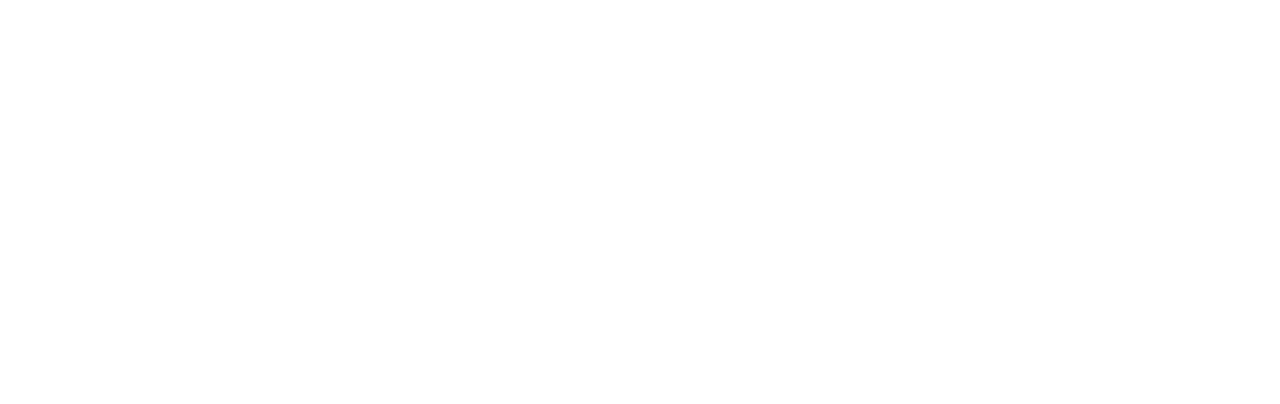
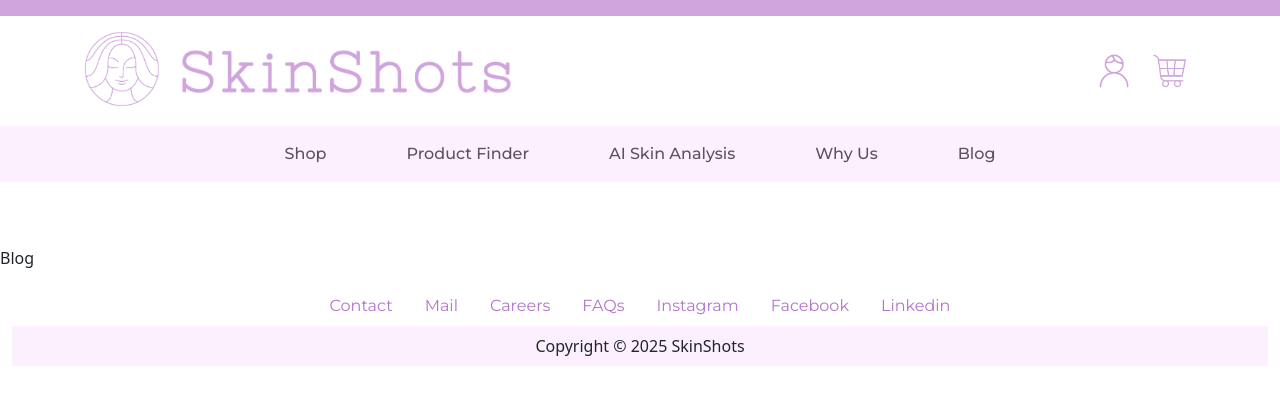
Before and after one commit to ayushi-gajendra/SkinShots_AI_powered_skincare_platform, a React (Create React App) app in the folder frontend/: page /blog in a window 1280 px wide. Before the commit this address had no page. Shown: the top 404 px of the page. Built offline with nearby package versions, Linux system fonts and the light colour scheme; a web font is replaced by a local one.

Commit message:
Add more page edits

```diff
--- a/frontend/src/App.css
+++ b/frontend/src/App.css
@@ -157,7 +157,8 @@ section {
   height: auto;
   font-size: auto;
   gap: auto;
-  margin-bottom: 4rem;
+  margin-bottom: 0;
+  margin-top: auto;
   width: 100%;
   align-items: center;
   justify-content: center;
--- a/frontend/src/App.js
+++ b/frontend/src/App.js
@@ -14,7 +14,7 @@ import GoToTop from './components/GoToTop';
 import AnalysisPage from "./pages/AnalysisPage"
 import ProductFinderPage from "./pages/ProductFinderPage"
 import ShopPage from "./pages/ShopPage"
-import BlogsPage from "./pages/BlogsPage"
+import BlogPage from "./pages/BlogPage"
 import CheckoutPage from "./pages/CheckoutPage"
 import UserProfilePage from "./pages/UserProfilePage"
 
@@ -57,7 +57,7 @@ function App() {
 					}/>
 
 					{/* ----------- Analysis Page ------------*/}
-					<Route path="/analysis" element= {<AnalysisPage/>} />
+					<Route path="/ai-analysis" element= {<AnalysisPage/>} />
 
 					{/* -------- Product Finder Page --------- */}
 					<Route path="/product-finder" element= {<ProductFinderPage/>} />
@@ -65,8 +65,8 @@ function App() {
 					{/* -------------- Shop Page -------------*/}
 					<Route path="/shop" element= {<ShopPage/>} />
 
-					{/* -------------- Blogs Page -------------*/}
-					<Route path="/blogs" element= {<BlogsPage/>} />
+					{/* -------------- Blog Page -------------*/}
+					<Route path="/blog" element= {<BlogPage/>} />
 
 					{/* -------------- Checkout Page -------------*/}
 					<Route path="/checkout" element= {<CheckoutPage/>} />
--- a/frontend/src/components/AppAIAnalysis.js
+++ b/frontend/src/components/AppAIAnalysis.js
@@ -23,7 +23,7 @@ export default function AppAIAnalysis(){
                                 variant="outline-dark"
                                 className= "buttons"
                                 size="lg"
-                                onClick = {() => navigate("/analysis")}
+                                onClick = {() => navigate("/ai-analysis")}
                             >
                                 Start My Analysis
                             </Button>
--- a/frontend/src/components/Footer.js
+++ b/frontend/src/components/Footer.js
@@ -3,7 +3,7 @@ import {Navbar, Nav, Container} from 'react-bootstrap';
 
 export default function AppFooter(){
     return(
-        <section>
+
             <Container fluid>
                 <div>
                     <Nav className="footer-text">
@@ -32,10 +32,9 @@ export default function AppFooter(){
                     <Navbar className="footer-navbar">
                         <div>Copyright © 2025 SkinShots</div>
                     </Navbar>
-
                 </div>
             </Container>
-        </section>
+
 
     )
 }
--- a/frontend/src/components/Navbars.js
+++ b/frontend/src/components/Navbars.js
@@ -58,11 +58,11 @@ function AppNavbar(){
 			{/* Collapsible section */}
 			<Navbar.Collapse>
 				<Nav className="third-navbar-links">
-					<Nav.Link href="#shop">Shop</Nav.Link>
-					<Nav.Link href="#product-finder">Product Finder</Nav.Link>
-					<Nav.Link href="#ai-analysis">AI Skin Analysis</Nav.Link>
+					<Nav.Link onClick = {()=> navigate("/shop")}>Shop</Nav.Link>
+					<Nav.Link onClick = {() => navigate("/product-finder")}>Product Finder</Nav.Link>
+					<Nav.Link onClick={() => navigate("/ai-analysis")}>AI Skin Analysis</Nav.Link>
 					<Nav.Link href="#why-us">Why Us</Nav.Link>
-					<Nav.Link href="#blog">Blog</Nav.Link>
+					<Nav.Link onClick={() => navigate("/blog")}>Blog</Nav.Link>
 				</Nav>
 			</Navbar.Collapse>
 			</Container>
--- a/frontend/src/components/SkincareBasics.js
+++ b/frontend/src/components/SkincareBasics.js
@@ -21,7 +21,7 @@ export default function AppSkincareBasics(){
                         {blogs.map(blog =>(
                             <Carousel.Item key={blog.id}>
                                 <Image src={blog.image} fluid/>
-                                <Carousel.Caption onClick = { () => navigate("/blogs") }>
+                                <Carousel.Caption onClick = { () => navigate("/blog") }>
                                 <h3>{blog.name}</h3>
                                 </Carousel.Caption>
                             </Carousel.Item>
--- a/frontend/src/index.css
+++ b/frontend/src/index.css
@@ -5,9 +5,19 @@ body {
     sans-serif;
   -webkit-font-smoothing: antialiased;
   -moz-osx-font-smoothing: grayscale;
+
+  min-height: 100vh;        /* always full screen height */
+  display:flex;
+  flex-direction: column;   /* stack header, main, footer vertically */
 }
 
 code {
   font-family: source-code-pro, Menlo, Monaco, Consolas, 'Courier New',
     monospace;
 }
+
+#root {
+  display: flex;
+  flex-direction: column;
+  min-height: 100vh;
+}
--- /dev/null
+++ b/frontend/src/pages/BlogPage.js
@@ -0,0 +1,26 @@
+import 'bootstrap/dist/css/bootstrap.min.css';
+import "../App.css"
+
+import AppNavbar from "../components/Navbars"
+import AppFooter from "../components/Footer"
+
+export default function BlogPage(){
+
+    return(
+        <>
+        <main>
+            {/* ------- Navbar Section -------- */}
+				<AppNavbar />
+
+            {/* -------- Blog Section --------- */}
+
+                <div>
+                    <p>Blog</p>
+                </div>
+
+            {/* ------------ Footer ------------*/}
+                <AppFooter />
+        </main>
+        </>
+    )
+}
--- a/frontend/src/pages/BlogsPage.js
+++ /dev/null
@@ -1,26 +0,0 @@
-import 'bootstrap/dist/css/bootstrap.min.css';
-import "../App.css"
-
-import AppNavbar from "../components/Navbars"
-import AppFooter from "../components/Footer"
-
-export default function BlogPage(){
-
-    return(
-        <>
-        <main>
-            {/* ------- Navbar Section -------- */}
-				<AppNavbar />
-
-            {/* -------- Blog Section --------- */}
-
-                <div>
-                    <p>Blogs</p>
-                </div>
-
-            {/* ------------ Footer ------------*/}
-                <AppFooter />
-        </main>
-        </>
-    )
-}
--- a/frontend/src/pages/UserProfilePage.js
+++ b/frontend/src/pages/UserProfilePage.js
@@ -12,7 +12,8 @@ export default function UserProfilePage(){
 			<AppNavbar />
 
             {/* ----------- User Section -----------*/}
-            <p> Name
+            <p> login/Register
+                Name
                 Contact
                 Email
                 Purchase History
```
